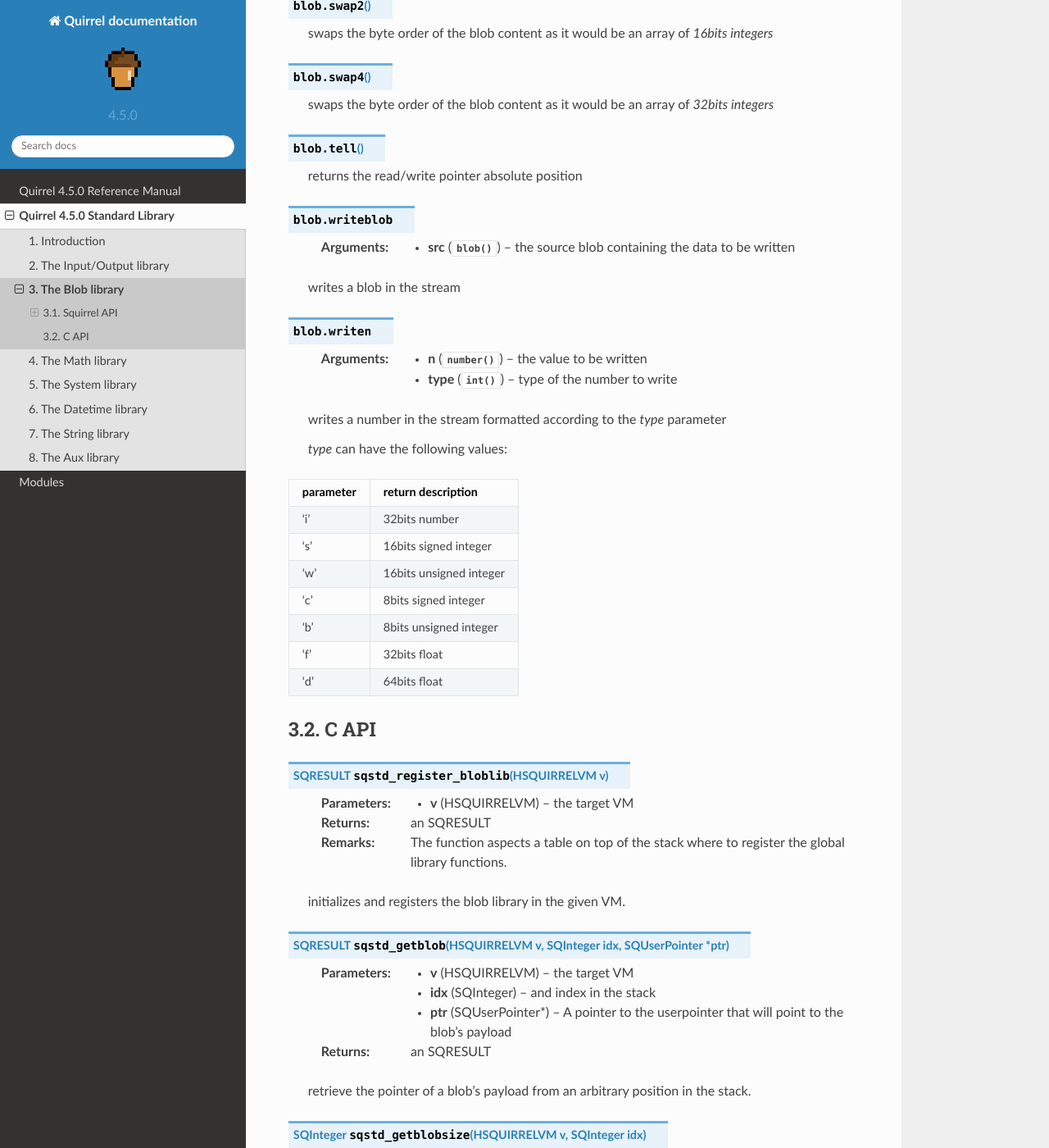
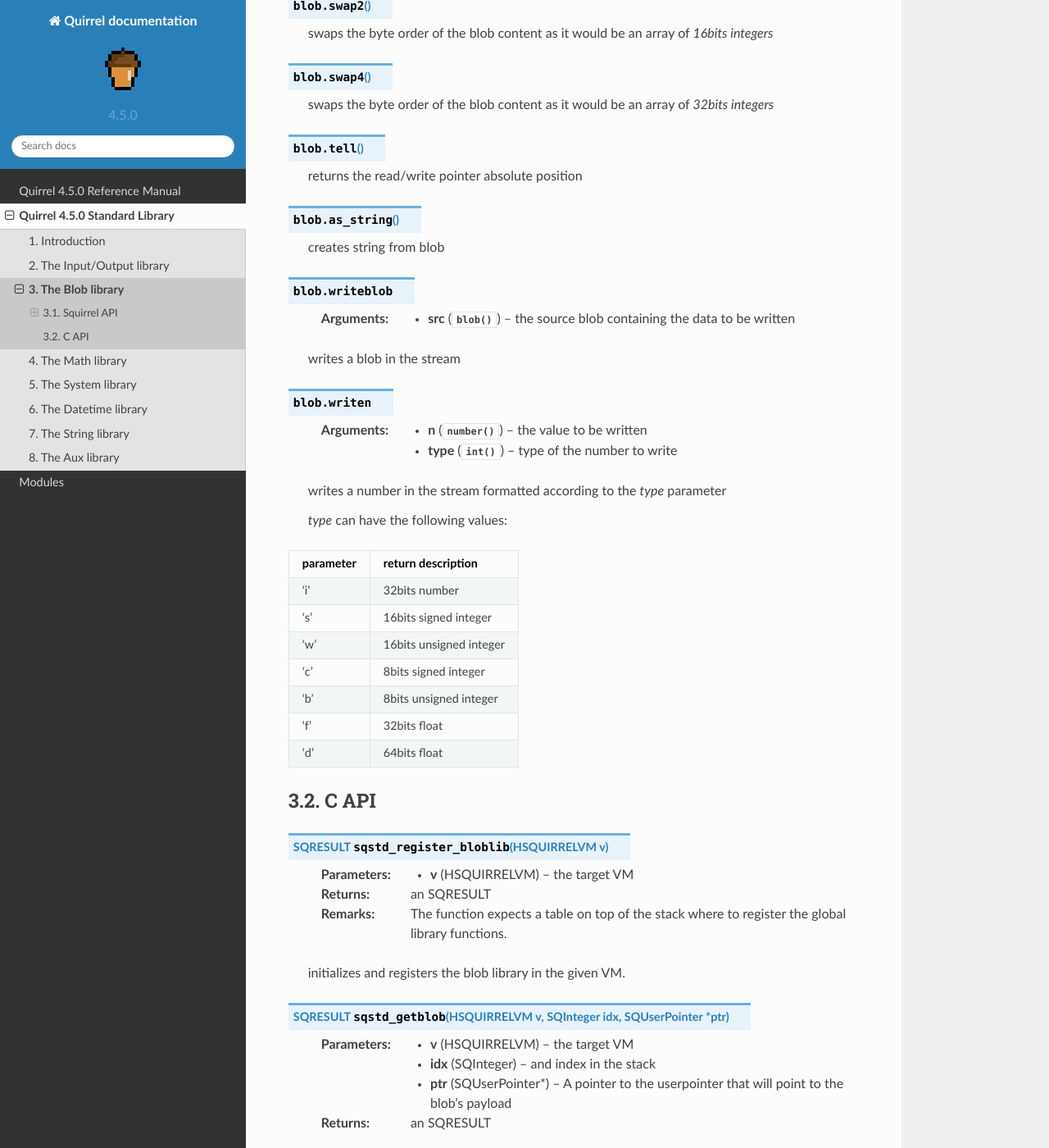
Before and after one commit to albertodemichelis/squirrel, a Sphinx documentation site: the page built from doc/source/stdlib/stdbloblib.rst, in a window 1280 px wide and 1400 px high, scrolled down 2490 px. Shown: the whole window at 82% size. Built offline with Sphinx 7.4.7 and the Read the Docs theme 2.0.0, drawn with Linux system fonts in a browser that asks for light colours.

Commit message:
Rename blob.tostring() to blob.as_string()
We want to take care of caller code that may call tostring()
expecting to get object representation string, but not binary
content. This is relevant for such things as logs for example.
Rename method to unique name different from builtin tostring().

```diff
--- a/doc/source/stdlib/stdbloblib.rst
+++ b/doc/source/stdlib/stdbloblib.rst
@@ -131,6 +131,10 @@
 
     returns the read/write pointer absolute position
 
+.. sq:function:: blob.as_string()
+
+    creates string from blob
+
 .. sq:function:: blob.writeblob(src)
 
     :param blob src: the source blob containing the data to be written
@@ -175,7 +179,7 @@
 
     :param HSQUIRRELVM v: the target VM
     :returns: an SQRESULT
-    :remarks: The function aspects a table on top of the stack where to register the global library functions.
+    :remarks: The function expects a table on top of the stack where to register the global library functions.
 
     initializes and registers the blob library in the given VM.
 
```
Also changed, not shown: 1 other file.
